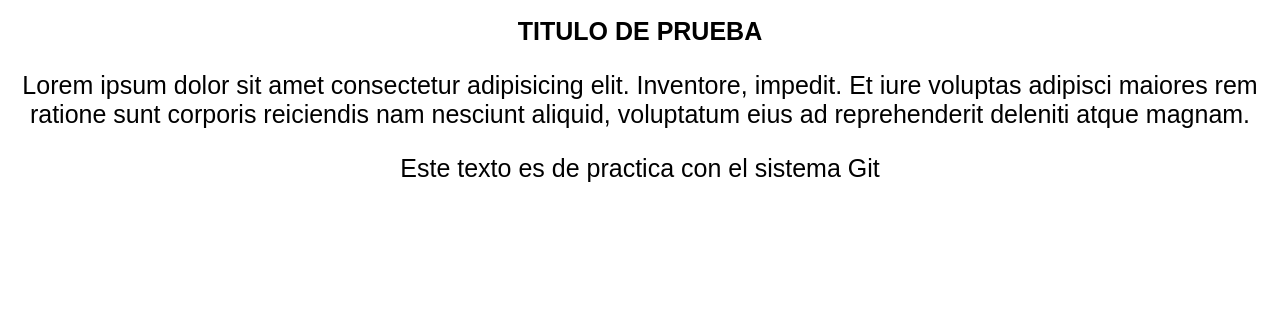
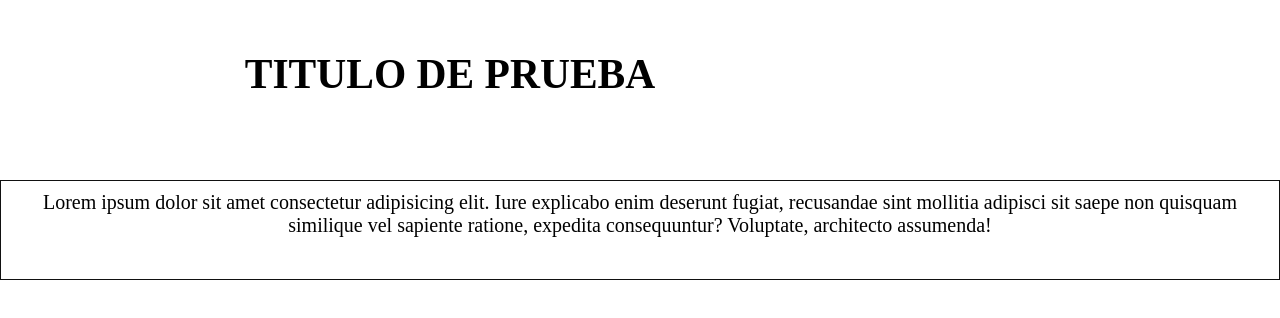
Before and after one commit to Nicolas3553/pruebaUno, a plain HTML site: page index.html in a window 1280 px wide. Drawn offline with Linux system fonts and the light colour scheme.

Commit message:
commit al master

```diff
--- a/CSS/estilos.css
+++ b/CSS/estilos.css
@@ -1,5 +1,27 @@
 *{
+    margin: 0;
+    padding: 0;
+    box-sizing: border-box;
+    font-size: 62.5%;
+}
+
+body{
     text-align: center;
-    font-family: Arial, Helvetica, sans-serif;
-    font-size: 25px;
+    font-size: 17rem;
+    margin: 0;
+    padding: 0;
+
 }
+main section h1{
+    width: 800px;
+    height: 80px;
+    margin: 50px;
+}
+
+main section p{
+    border: 1px solid #111;
+    font-size: 2rem;
+    height: 100px;
+    padding: 10px;
+
+}
--- a/index.html
+++ b/index.html
@@ -8,9 +8,15 @@
     <link rel="stylesheet" href="./CSS/estilos.css">
 </head>
 <body>
-<h1>TITULO DE PRUEBA</h1>
-<p>Lorem ipsum dolor sit amet consectetur adipisicing elit. Inventore, impedit. Et iure voluptas adipisci maiores rem ratione sunt corporis reiciendis nam nesciunt aliquid, voluptatum eius ad reprehenderit deleniti atque magnam.</p>
 
-<p> Este texto es de practica con el sistema Git</p>
+<main>
+    <section>
+        <h1>TITULO DE PRUEBA</h1>
+    </section>
+    <section>
+        <p>Lorem ipsum dolor sit amet consectetur adipisicing elit. Iure explicabo enim deserunt fugiat, recusandae sint mollitia adipisci sit saepe non quisquam similique vel sapiente ratione, expedita consequuntur? Voluptate, architecto assumenda!
+        </p>
+    </section>
+</main>
 </body>
 </html>
```
